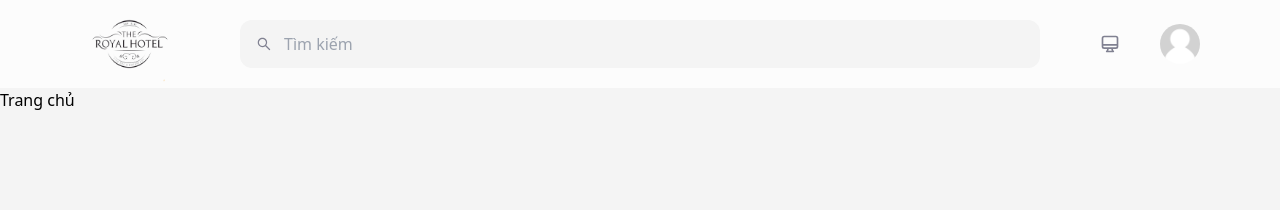
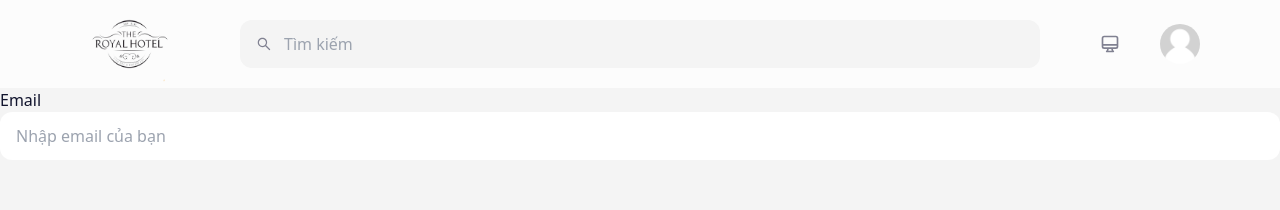
Before and after one commit to vantiendeptrai/datn, a React (Vite) app in the folder FE/: page / in a window 1280 px wide. Shown: the top 210 px of the page. Built offline with nearby package versions, Linux system fonts and the light colour scheme; the HTML template or start-up script is replaced by a standard one.

Commit message:
feat: up component Input

```diff
--- a/FE/index.html
+++ b/FE/index.html
@@ -2,9 +2,9 @@
 <html lang="en">
   <head>
     <meta charset="UTF-8" />
-    <link rel="icon" type="image/svg+xml" href="/vite.svg" />
+    <link rel="icon" type="image/svg+xml" href="/logo.png" />
     <meta name="viewport" content="width=device-width, initial-scale=1.0" />
-    <title>Vite + React + TS</title>
+    <title>Khách sạn</title>
   </head>
   <body>
     <div id="root"></div>
--- a/FE/src/App.tsx
+++ b/FE/src/App.tsx
@@ -1,4 +1,5 @@
 import { BrowserRouter, Route, Routes } from "react-router-dom";
+
 import { RouteAdmin, RouteAuth, RouteClient } from "./pages";
 
 function App() {
--- /dev/null
+++ b/FE/src/components/Input.tsx
@@ -0,0 +1,54 @@
+import { ChangeEvent } from "react";
+
+type InputProps = {
+  id: string;
+  label: string;
+  value: string | number;
+  placeholder: string;
+  onChange: (e: ChangeEvent<HTMLInputElement>) => void;
+  type?: string;
+};
+
+const Input = ({
+  id,
+  label,
+  value,
+  placeholder,
+  onChange,
+  type,
+}: InputProps) => {
+  return (
+    <>
+      <div
+        className="
+        relative"
+      >
+        <label
+          htmlFor={id}
+          className="
+          text-textLight"
+        >
+          {label}
+        </label>
+
+        <input
+          id={id}
+          type={type}
+          value={value}
+          placeholder={placeholder}
+          onChange={onChange}
+          className="
+          w-full
+          px-4
+          py-3
+          outline-none
+          rounded-xl
+          text-textLight2nd
+          peer"
+        />
+      </div>
+    </>
+  );
+};
+
+export default Input;
--- a/FE/src/components/index.ts
+++ b/FE/src/components/index.ts
@@ -9,6 +9,7 @@ import Avatar from "./client/Avatar";
 
 // Share
 import Container from "./Container";
+import Input from "./Input";
 import Logo from "./Logo";
 import MenuItem from "./MenuItem";
 
@@ -24,6 +25,7 @@ export {
 
   // Share
   Container,
+  Input,
   Logo,
   MenuItem,
 };
--- a/FE/src/pages/admin/RouteAdmin.tsx
+++ b/FE/src/pages/admin/RouteAdmin.tsx
@@ -1,4 +1,5 @@
 import { Route, Routes } from "react-router-dom";
+
 import {
   BaseAdmin,
   DashboardPage,
--- a/FE/src/pages/auth/RouteAuth.tsx
+++ b/FE/src/pages/auth/RouteAuth.tsx
@@ -1,4 +1,5 @@
 import { Route, Routes } from "react-router-dom";
+
 import { BaseAuth, LoginPage, RegisterPage } from "..";
 
 const RouteAuth = () => {
--- a/FE/src/pages/client/Home/HomePage.tsx
+++ b/FE/src/pages/client/Home/HomePage.tsx
@@ -1,4 +1,9 @@
+import { useState } from "react";
+import { Input } from "../../../components";
+
 const HomePage = () => {
+  const [email, setEmail] = useState("");
+
   return (
     <>
       <div
@@ -7,7 +12,13 @@ const HomePage = () => {
         text-textPrimary
         dark:text-textDark"
       >
-        Trang chủ
+        <Input
+          id="email"
+          label="Email"
+          placeholder="Nhập email của bạn"
+          value={email}
+          onChange={(e) => setEmail(e.target.value)}
+        />
       </div>
     </>
   );
--- a/FE/src/pages/client/RouteClient.tsx
+++ b/FE/src/pages/client/RouteClient.tsx
@@ -1,4 +1,5 @@
 import { Route, Routes } from "react-router-dom";
+
 import { BaseClient, HomePage, HotelDetailPage, HotelList } from "..";
 
 const RouteClient = () => {
```
